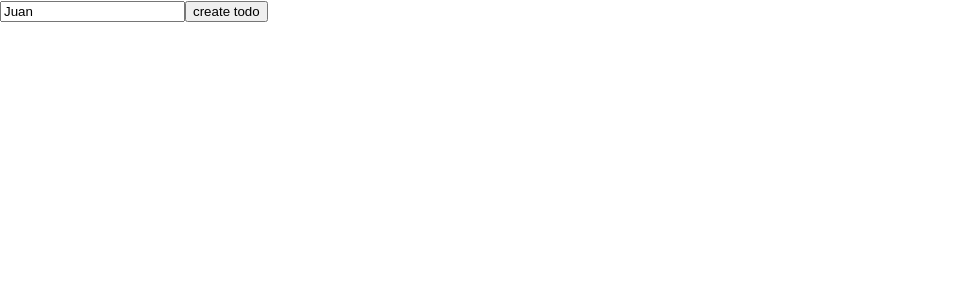
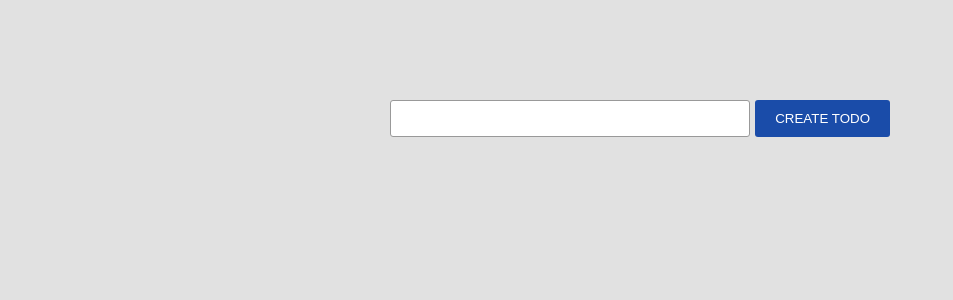
Before and after one commit to Juancaceres963/Lista-de-taraeas, a React (Create React App) app: page / in a window 1280 px wide. Shown: the top 300 px of the page, without its empty margins (0-953 px from the left). Built offline with nearby package versions, Linux system fonts and the light colour scheme.

Commit message:
Estilos a la lista de tareas

```diff
--- a/src/components/todo.js
+++ b/src/components/todo.js
@@ -30,9 +30,9 @@
   function TodoElement() {
     return (
       <div className="todoInfo">
-        {item.title}
-        <button onClick={() => setIsEdit(true)}>Edit</button>
-        <button onClick={(e) => onDelete(item.id)}>Delete</button>
+        <span className="todoTitle">{item.title}</span>
+        <button className="button" onClick={() => setIsEdit(true)}>Edit</button>
+        <button className="ButtonDelete" onClick={(e) => onDelete(item.id)}>Delete</button>
       </div>
     );
   }
--- /dev/null
+++ b/src/components/todoApp.css
@@ -0,0 +1,68 @@
+.todoContainer {
+    width: 500px;
+    margin: 100px auto;
+    display: flex;
+    flex-direction: column;
+}
+
+.todoCreateForm {
+    display: flex;
+    gap: 5px;
+}
+
+.todoInput {
+    flex-grow: 1;
+    width: 100%;
+    padding: 10px;
+    border-radius: 3px;
+    border: solid 1px #999;
+}
+
+.buttonCreate {
+    border: none;
+    border-radius: 3px;
+    background-color: rgb(26, 76, 169);
+    color: white;
+    padding: 10px 20px;
+    text-transform: uppercase;
+}
+
+.todosContainer {
+    display: flex;
+    flex-direction: column;
+    gap: 5px;
+    margin-top: 10px;
+}
+
+.todo {
+    background-color: white;
+    padding: 10px;
+}
+
+.todoTitle {
+    flex: 1;
+    font-size: 20px;
+}
+
+.todoUpdateForm,
+.todoInfo {
+    display: flex;
+    align-items: center;
+    gap: 5px;
+}
+
+.button {
+    border: none;
+    border-radius: 3px;
+    background-color: rgb(72, 122, 221);
+    color: white;
+    padding: 10px 20px;
+}
+
+.ButtonDelete {
+    border: none;
+    border-radius: 3px;
+    background-color: rgb(169, 26, 26);
+    color: white;
+    padding: 10px 20px;
+}
--- a/src/components/todoApp.js
+++ b/src/components/todoApp.js
@@ -1,8 +1,10 @@
 import { useState } from "react";
 import Todo from "./todo";
 
+import "./todoApp.css";
+
 export default function TodoApp() {
-  const [title, setTitle] = useState("Juan");
+  const [title, setTitle] = useState("");
   const [todos, setTodos] = useState([]);
 
   function handleChange(e) {
@@ -24,6 +26,8 @@
     temp.unshift(newTodo);
 
     setTodos(temp);
+
+    setTitle("");
   }
 
   function handleUpdate(id, value) {
--- a/src/index.css
+++ b/src/index.css
@@ -5,6 +5,8 @@
     sans-serif;
   -webkit-font-smoothing: antialiased;
   -moz-osx-font-smoothing: grayscale;
+
+  background-color: #e1e1e1;
 }
 
 code {
```
